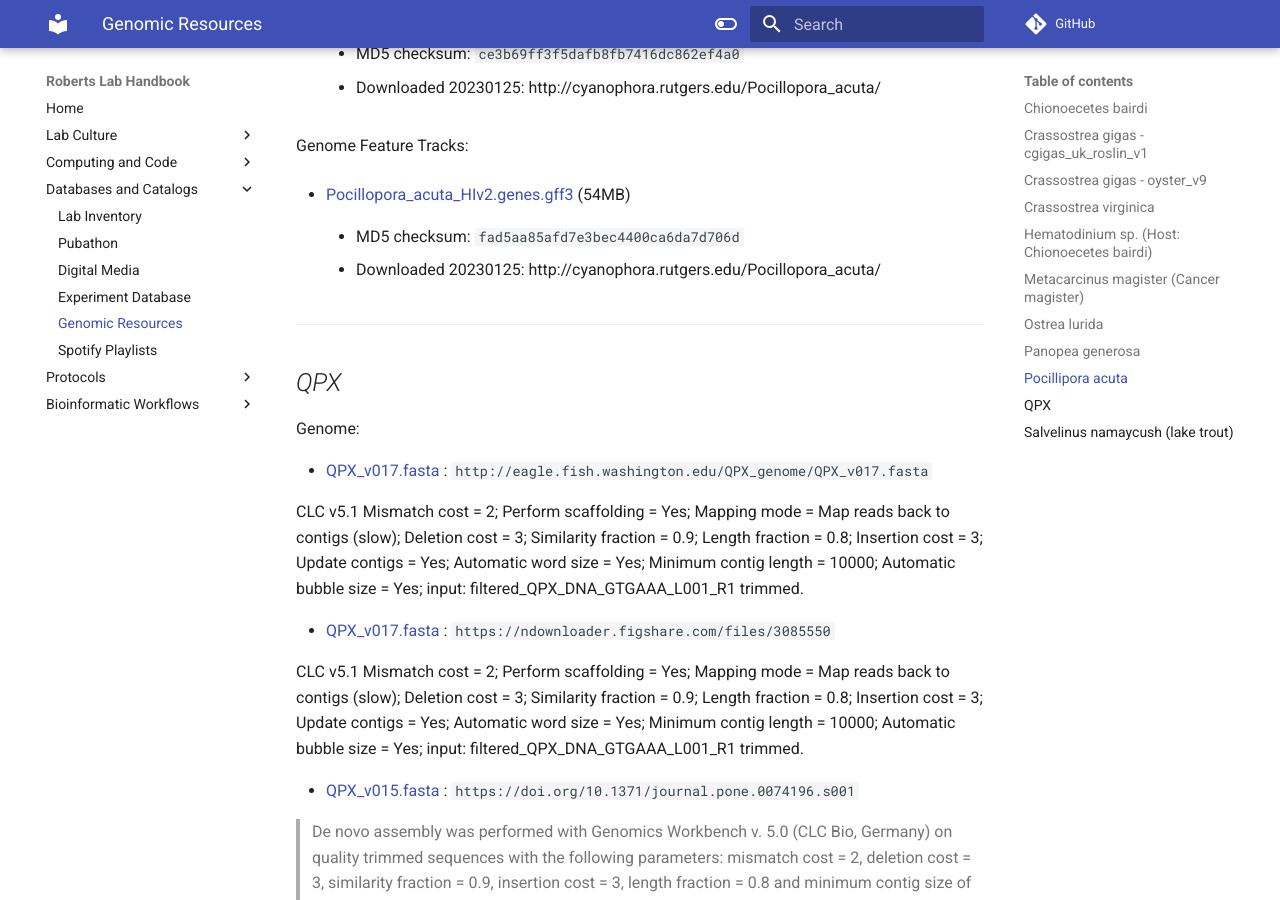
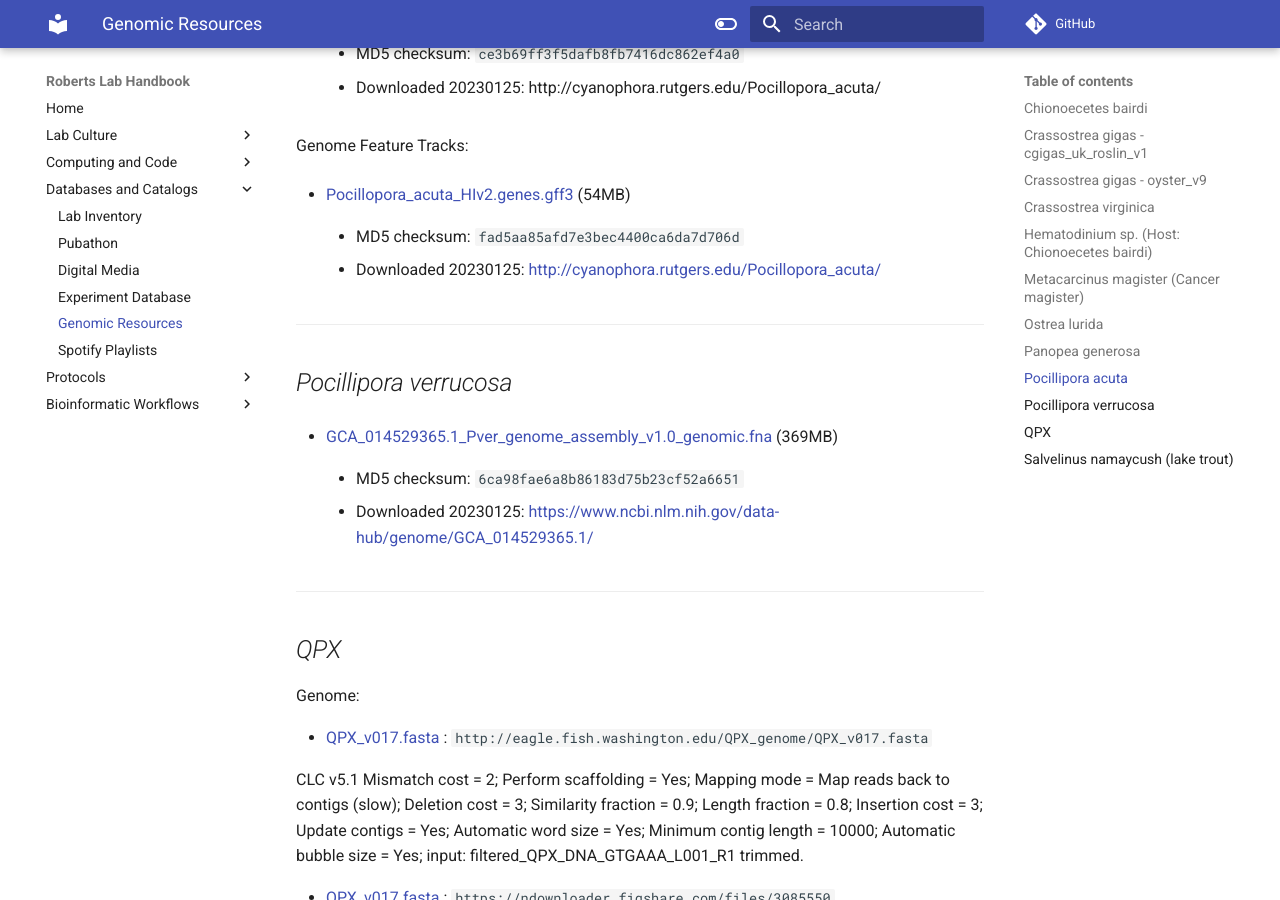
Before and after one commit to RobertsLab/resources, an MkDocs documentation site: the page built from docs/Genomic-Resources.md, in a window 1280 px wide and 900 px high, scrolled down 16353 px. Built offline with MkDocs 1.6.1 and Material for MkDocs 9.7.7, drawn with Linux system fonts in a browser that asks for light colours; comment, search, counter and statistics services are not loaded.

Commit message:
add P.verrucosa NCBI genome FastA

```diff
--- a/docs/Genomic-Resources.md
+++ b/docs/Genomic-Resources.md
@@ -752,7 +752,17 @@ Genome Feature Tracks:
 
     - MD5 checksum: `fad5aa85afd7e3bec4400ca6da7d706d`
 
-    - Downloaded 20230125: http://cyanophora.rutgers.edu/Pocillopora_acuta/
+    - Downloaded 20230125: [http://cyanophora.rutgers.edu/Pocillopora_acuta/](http://cyanophora.rutgers.edu/Pocillopora_acuta/)
+
+---
+
+## _Pocillipora verrucosa_
+
+  - [GCA_014529365.1_Pver_genome_assembly_v1.0_genomic.fna](https://owl.fish.washington.edu/halfshell/genomic-databank/GCA_014529365.1_Pver_genome_assembly_v1.0_genomic.fna) (369MB)
+
+    - MD5 checksum: `6ca98fae6a8b86183d75b23cf52a6651`
+
+    - Downloaded 20230125: [https://www.ncbi.nlm.nih.gov/data-hub/genome/GCA_014529365.1/](https://www.ncbi.nlm.nih.gov/data-hub/genome/GCA_014529365.1/)
 
 ---
 
```
